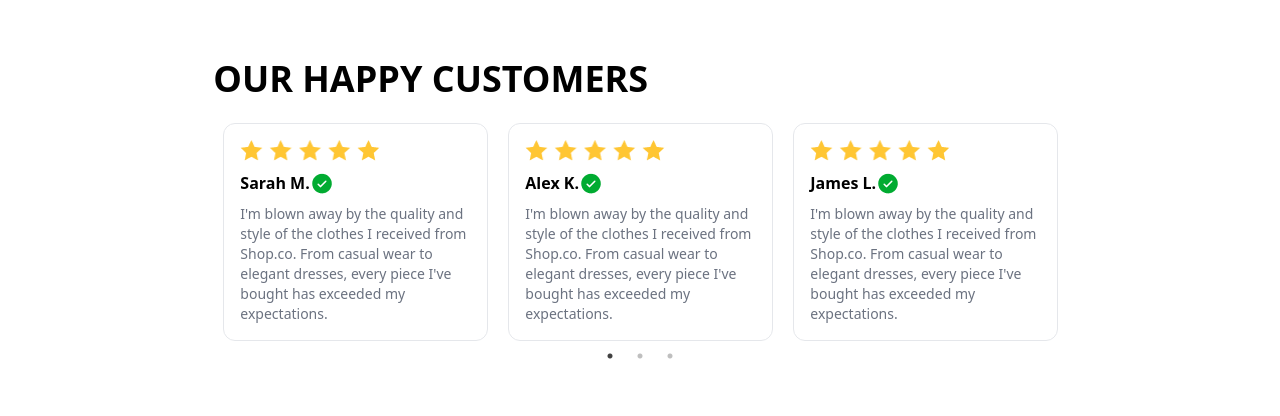
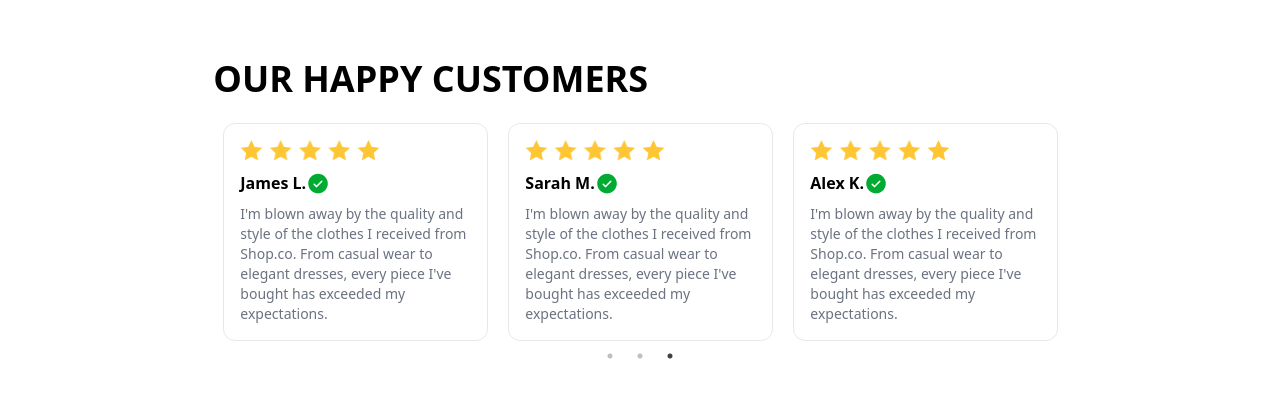
Before and after one commit to ankitsaini-coder/E_commercs, a React (Vite) app: page /Home in a window 1280 px wide. Shown: the part 2720-3136 px from the top of the page. Built offline with nearby package versions, Linux system fonts and the light colour scheme; sample sign-in values are in the browser's storage.

Commit message:
fix Home page

```diff
--- a/src/pages/Home.jsx
+++ b/src/pages/Home.jsx
@@ -67,9 +67,39 @@
   const settings = {
     dots: true,
     infinite: true,
-    speed: 500,
     slidesToShow: 3,
-    slidesToScroll: 1
+    slidesToScroll: 1,
+    autoplay: true,
+    autoplaySpeed: 2000,
+    // speed: 5000,
+    // cssEase: "linear",
+    pauseOnHover: true,
+    responsive : [
+      {
+        breakpoint: 1024,
+        settings: {
+          slidesToShow: 3,
+          slidesToScroll: 3,
+          infinite: true,
+          dots: true
+        }
+      },
+      {
+        breakpoint: 600,
+        settings: {
+          slidesToShow: 2,
+          slidesToScroll: 2,
+          initialSlide: 2
+        }
+      },
+      {
+        breakpoint: 480,
+        settings: {
+          slidesToShow: 1,
+          slidesToScroll: 1
+        }
+      }
+    ]
   };
 
   return (
@@ -226,7 +256,7 @@
 
 
       {/* CUSTOMERS_section */}
-      <div className="w-full px-4 md:px-0">
+       <div className="w-full px-4 md:px-0">
         <div className='w-full md:w-8/12 m-auto'>
           <h1 className="text-4xl font-black mb-6">OUR HAPPY CUSTOMERS</h1>
           <div className=''>
@@ -245,6 +275,10 @@
       </div>
 
 
+
+
+
+
     </Layout>
   );
 }
```
